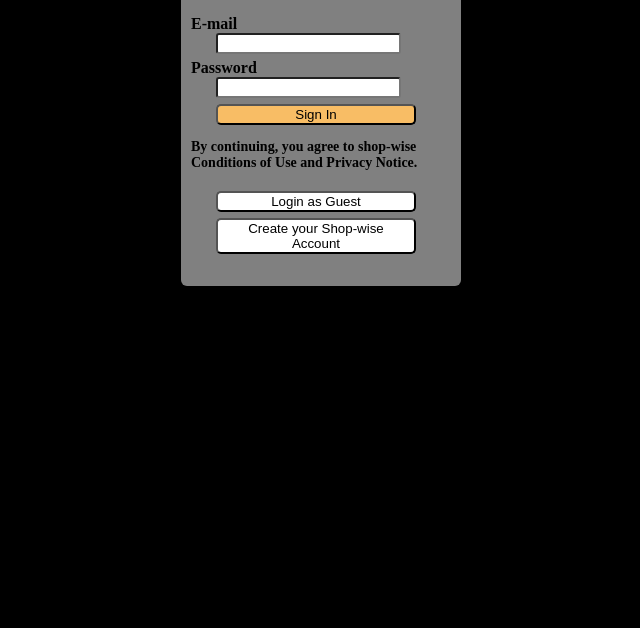
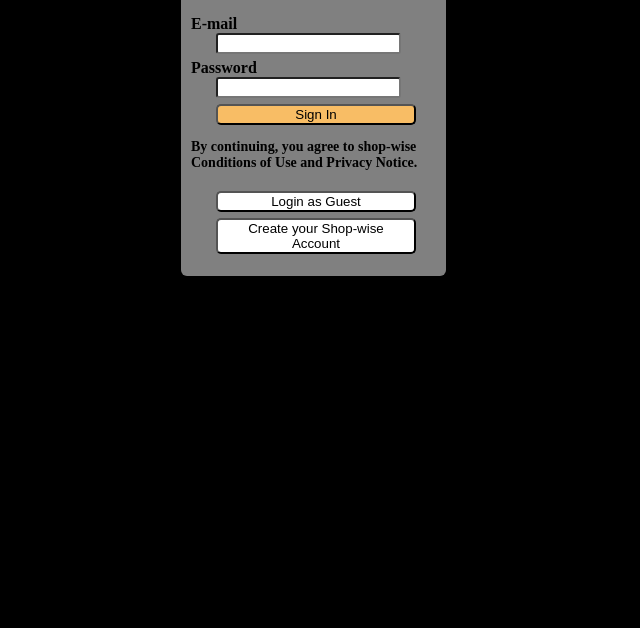
Before and after one commit to thecoatcard/shopwise-college-, a plain HTML site: page index.html in a window 1280 px wide. Shown: the part 172-800 px from the top of the page, without its empty margins (331-971 px from the left). Drawn offline with Linux system fonts and the light colour scheme.

Commit message:
Update style.css

```diff
--- a/style.css
+++ b/style.css
@@ -18,8 +18,8 @@ body{
 /* This code is completely written by Anand */
 .form {
     padding: 10px;
-    width: 260px;
-    height: 350px;
+    width: 245px;
+    height: 340px;
     color: black;
     border-radius: 6px;
     margin-left: 40vw;
```
